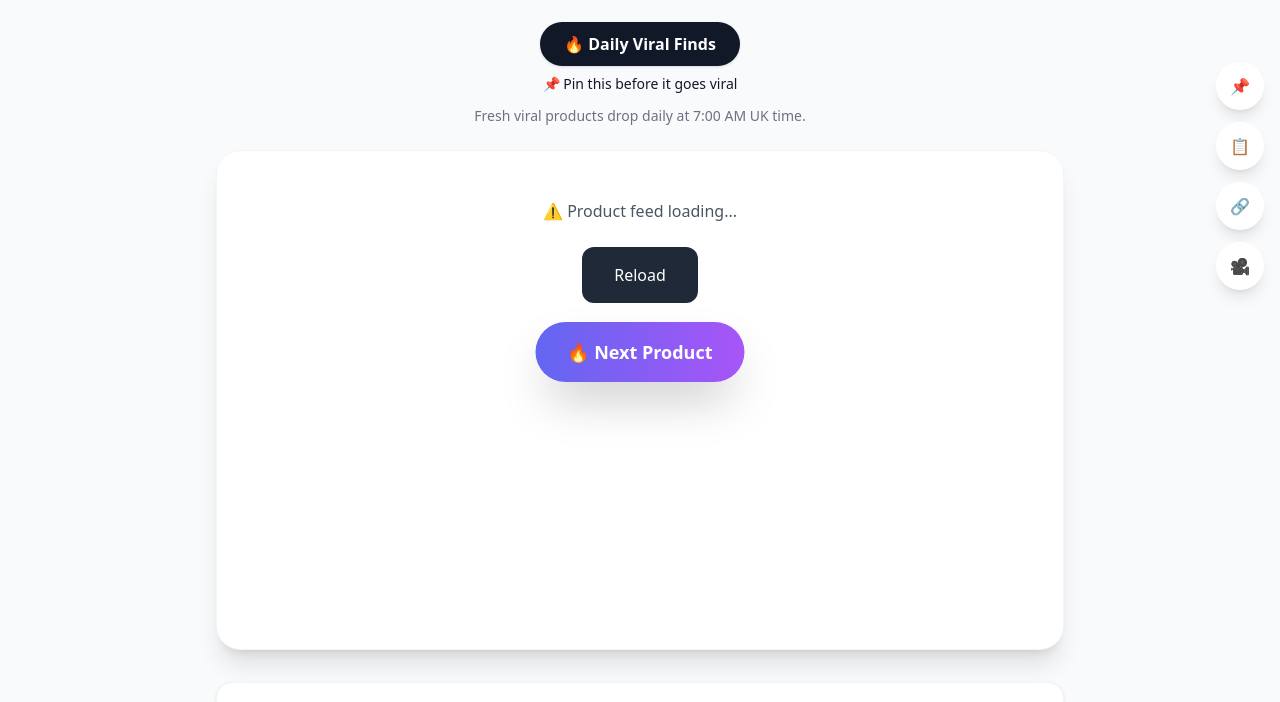
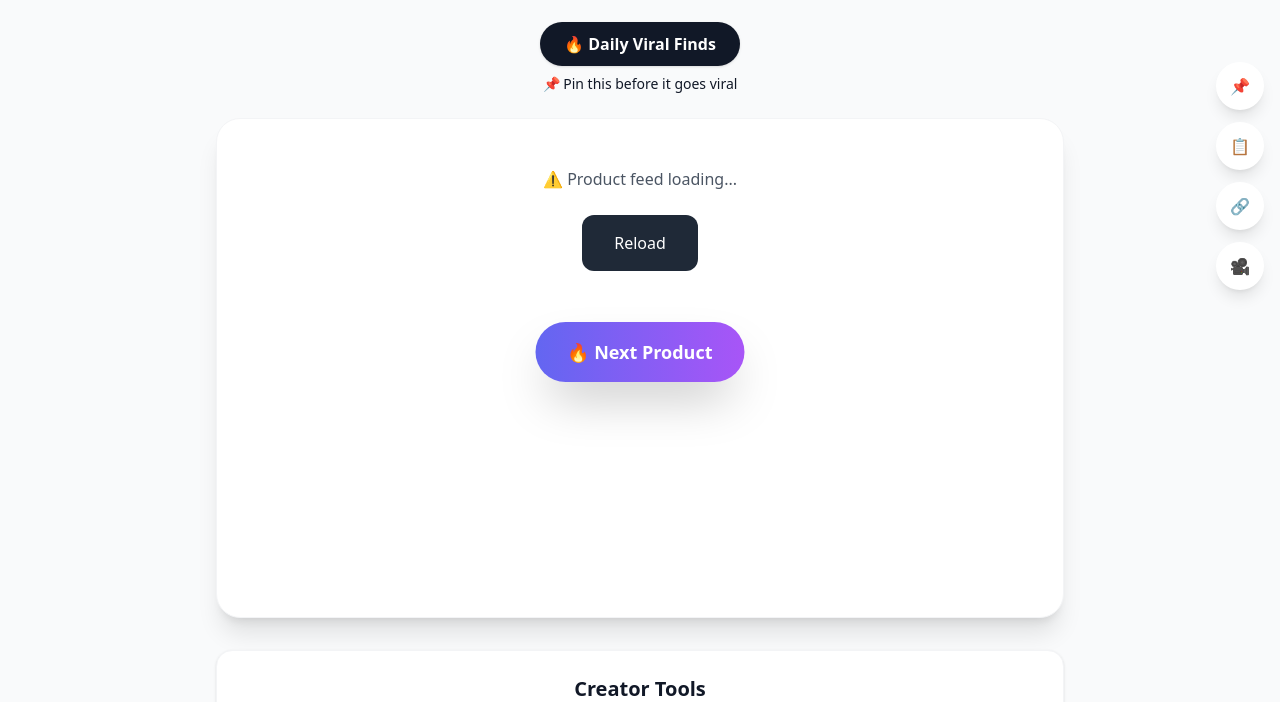
Before and after one commit to LinkbotLabs/Linkme, a website: page index.html in a window 1280 px wide. Shown: the part 398-1100 px from the top of the page. Drawn offline with nearby package versions, Linux system fonts and the light colour scheme; no server answers.

Commit message:
Update index.html

```diff
--- a/index.html
+++ b/index.html
@@ -97,9 +97,7 @@
         <p class="text-sm mt-2">
 📌 Pin this before it goes viral
 </p>
-        <p class="text-gray-500 text-sm mt-3">
-Fresh viral products drop daily at 7:00 AM UK time.
-</p>
+
       </div>
 
       <div id="card" class="bg-white rounded-3xl shadow-xl border border-gray-100 overflow-hidden min-h-[500px]">
```
